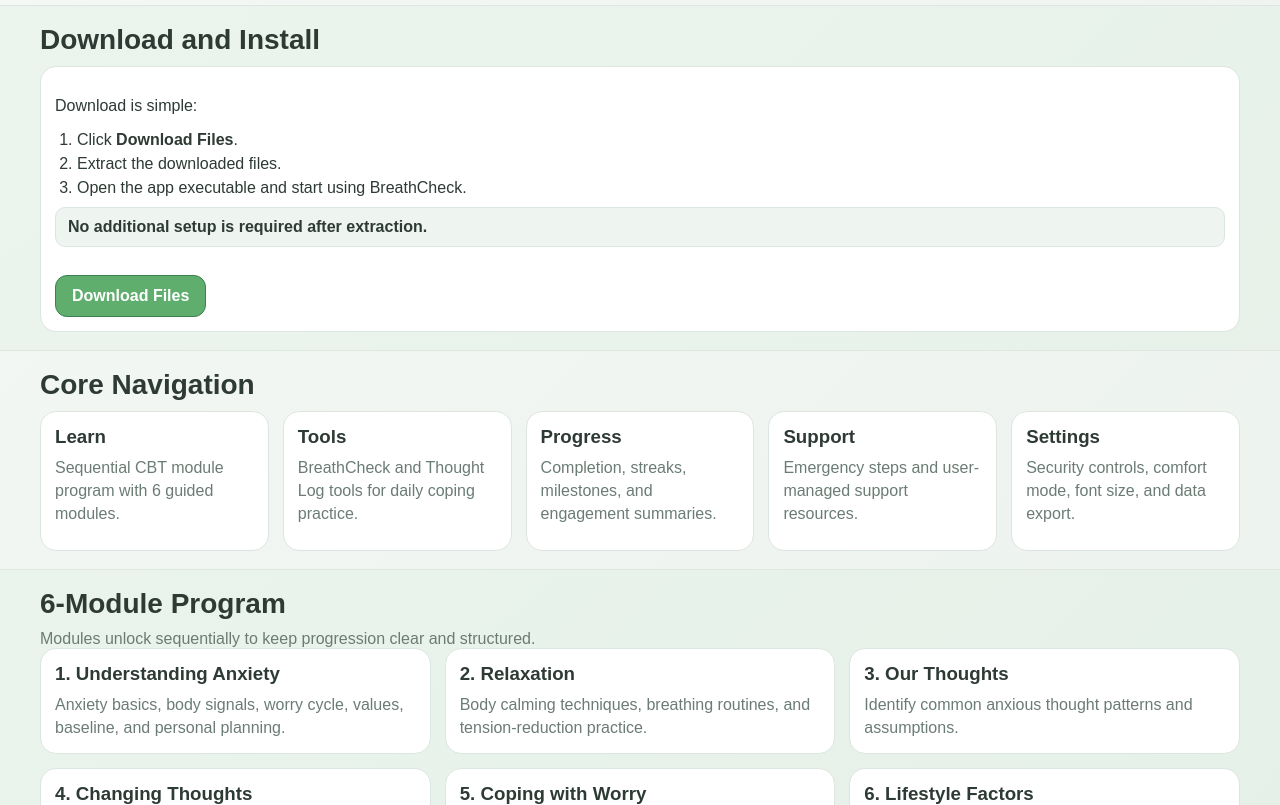
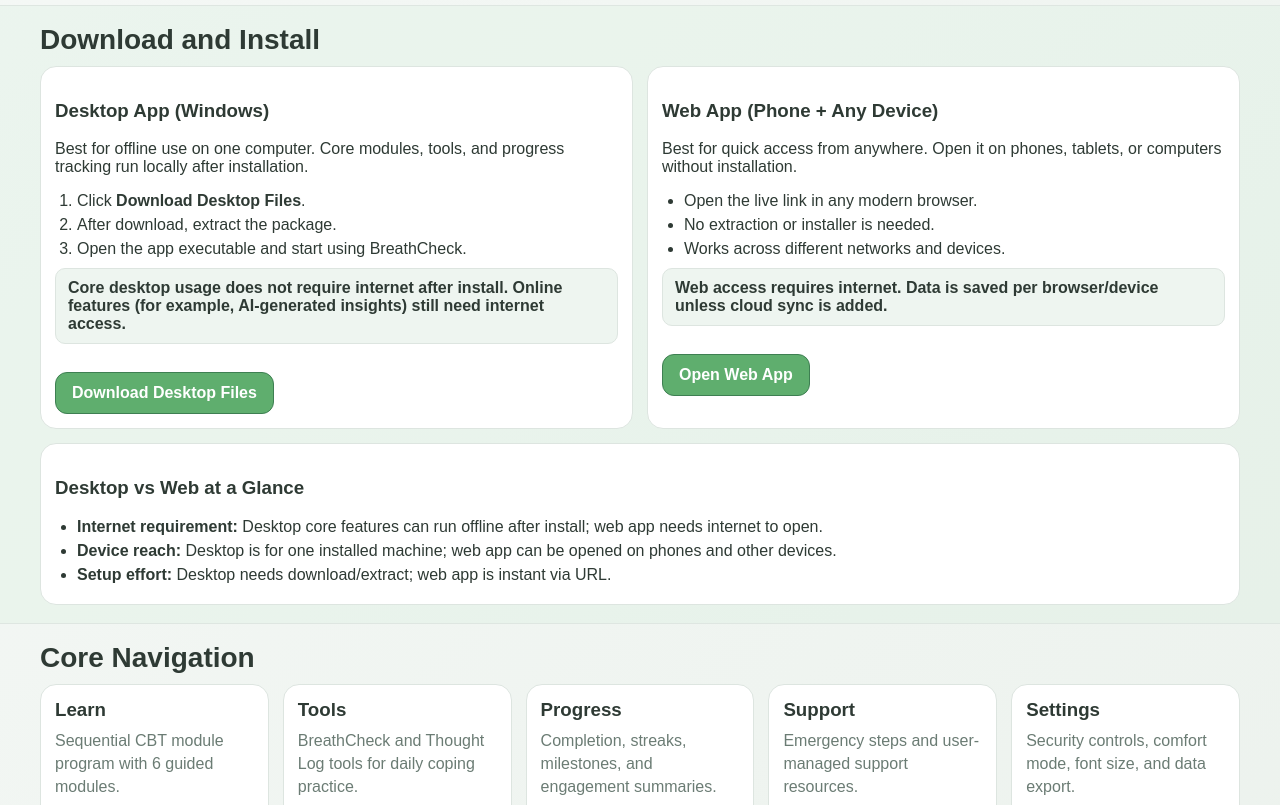
Before and after one commit to breathcheck-boop/BreathCheck, a plain HTML site: page docs/index.html in a window 1280 px wide. Shown: the part 509-1314 px from the top of the page. Drawn offline with Linux system fonts and the light colour scheme.

Commit message:
docs: add desktop vs web comparison and live web link

```diff
--- a/docs/index.html
+++ b/docs/index.html
@@ -62,26 +62,63 @@
     <section class="section muted-bg" id="download">
       <div class="container">
         <h2 class="section-title">Download and Install</h2>
+        <div class="grid cols-2">
           <article class="card">
+            <h3>Desktop App (Windows)</h3>
             <p>
-            Download is simple:
+              Best for offline use on one computer. Core modules, tools, and progress tracking
+              run locally after installation.
             </p>
             <ol class="download-steps">
-            <li>Click <strong>Download Files</strong>.</li>
-            <li>Extract the downloaded files.</li>
+              <li>Click <strong>Download Desktop Files</strong>.</li>
+              <li>After download, extract the package.</li>
               <li>Open the app executable and start using BreathCheck.</li>
             </ol>
             <p class="callout">
-            No additional setup is required after extraction.
+              Core desktop usage does not require internet after install. Online features (for example,
+              AI-generated insights) still need internet access.
             </p>
             <a
               class="download-btn"
               data-download-link
-            href="./BreathCheck.zip" download="BreathCheck.zip"
+              href="#"
               rel="noopener noreferrer"
             >
-            Download Files
+              Download Desktop Files
             </a>
+          </article>
+
+          <article class="card">
+            <h3>Web App (Phone + Any Device)</h3>
+            <p>
+              Best for quick access from anywhere. Open it on phones, tablets, or computers without installation.
+            </p>
+            <ul class="download-steps">
+              <li>Open the live link in any modern browser.</li>
+              <li>No extraction or installer is needed.</li>
+              <li>Works across different networks and devices.</li>
+            </ul>
+            <p class="callout">
+              Web access requires internet. Data is saved per browser/device unless cloud sync is added.
+            </p>
+            <a
+              class="download-btn"
+              href="https://breathcheck-web.vercel.app"
+              target="_blank"
+              rel="noopener noreferrer"
+            >
+              Open Web App
+            </a>
+          </article>
+        </div>
+
+        <article class="card download-compare-card">
+          <h3>Desktop vs Web at a Glance</h3>
+          <ul class="download-steps">
+            <li><strong>Internet requirement:</strong> Desktop core features can run offline after install; web app needs internet to open.</li>
+            <li><strong>Device reach:</strong> Desktop is for one installed machine; web app can be opened on phones and other devices.</li>
+            <li><strong>Setup effort:</strong> Desktop needs download/extract; web app is instant via URL.</li>
+          </ul>
         </article>
       </div>
     </section>
--- a/docs/styles.css
+++ b/docs/styles.css
@@ -330,6 +330,10 @@
   color: var(--text-main);
 }
 
+.download-compare-card {
+  margin-top: 14px;
+}
+
 .footer {
   border-top: 1px solid var(--border);
   padding: 18px 0 28px;
```
Lines whose indentation alone changed are shown as unchanged.
